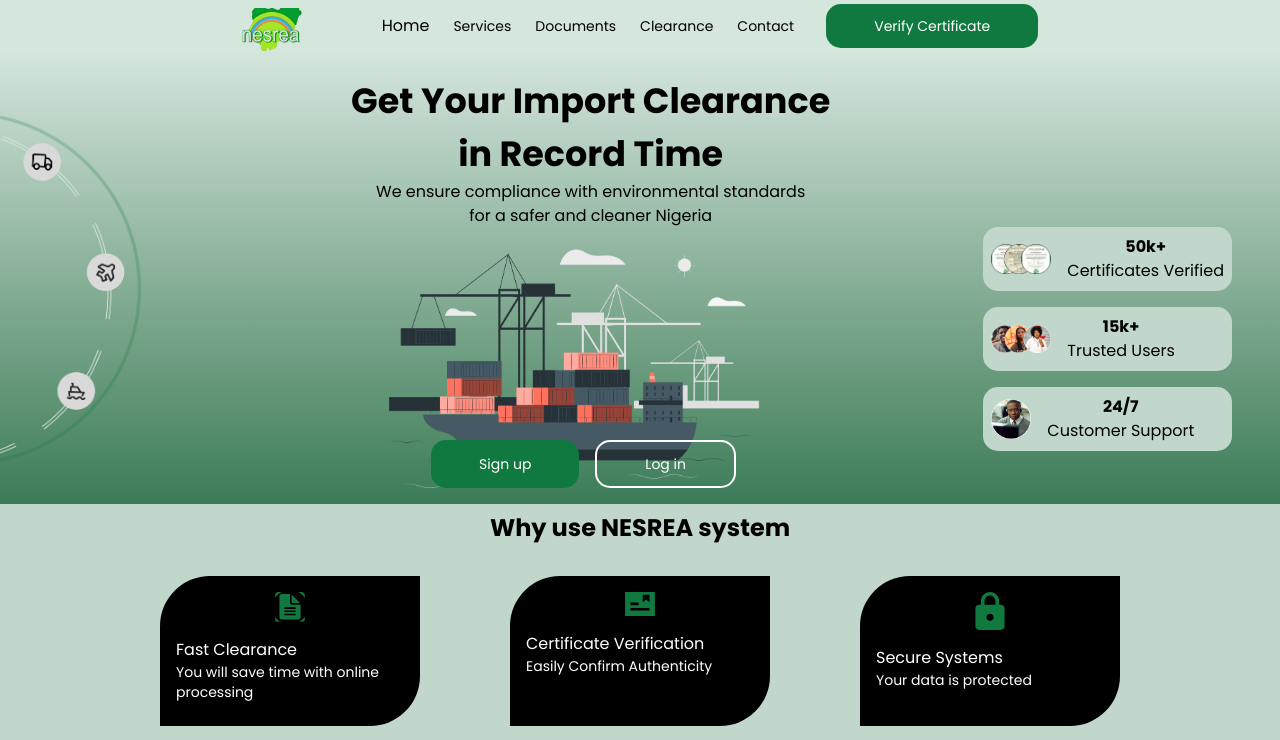
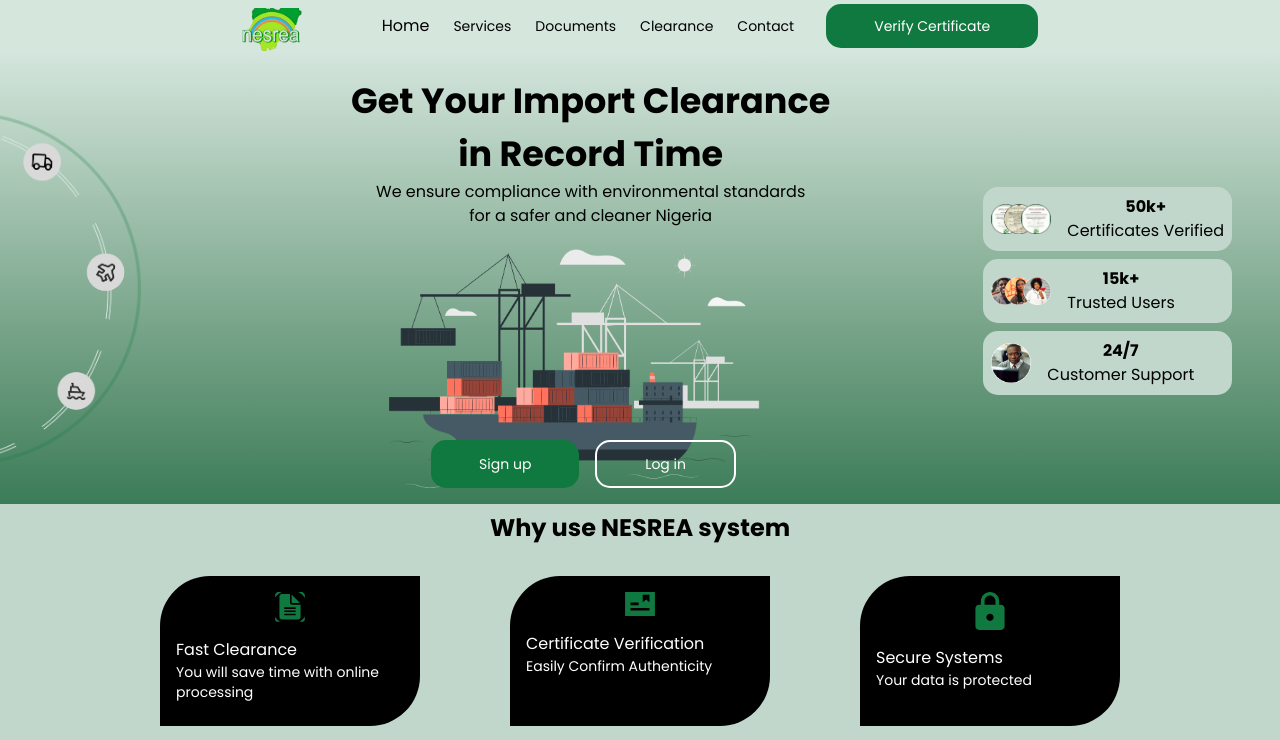
Before and after one commit to Denike-d/nesrea, a Next.js app: page /landing/home in a window 1280 px wide. Shown: the top 740 px of the page. Built offline with nearby package versions, Linux system fonts and the light colour scheme.

Commit message:
quick fix

```diff
--- a/src/components/landing/hero-section.tsx
+++ b/src/components/landing/hero-section.tsx
@@ -58,12 +58,12 @@
           </div>
         </div>
 
-        <div className="mr-12 mt-32">
+        <div className="mr-12 mt-24">
           {heroContent.map((item) => (
-            <div className="mt-4">
+            <div className="mt-2">
               <div
                 key={item.id}
-                className="flex items-center gap-y-4 bg-[#C1D7CB] p-2 rounded-[15px]"
+                className="flex items-center  bg-[#C1D7CB] p-2 rounded-[15px]"
               >
                 <div>
                   <Image
```
